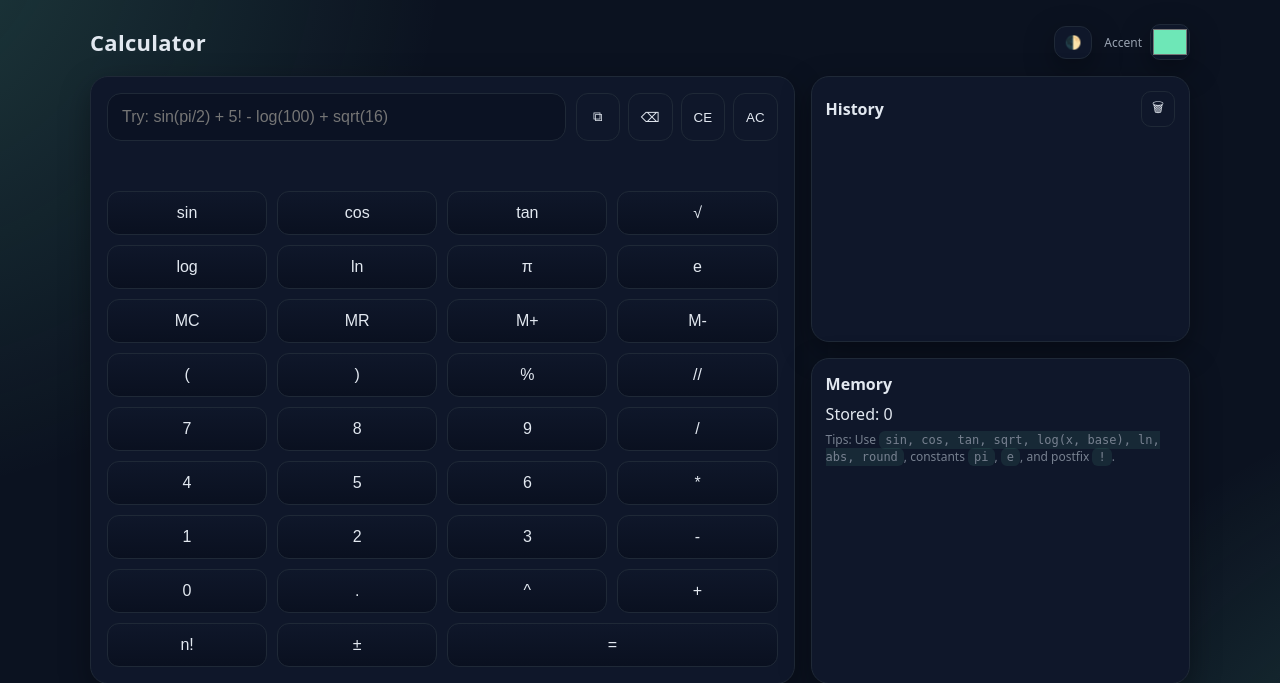
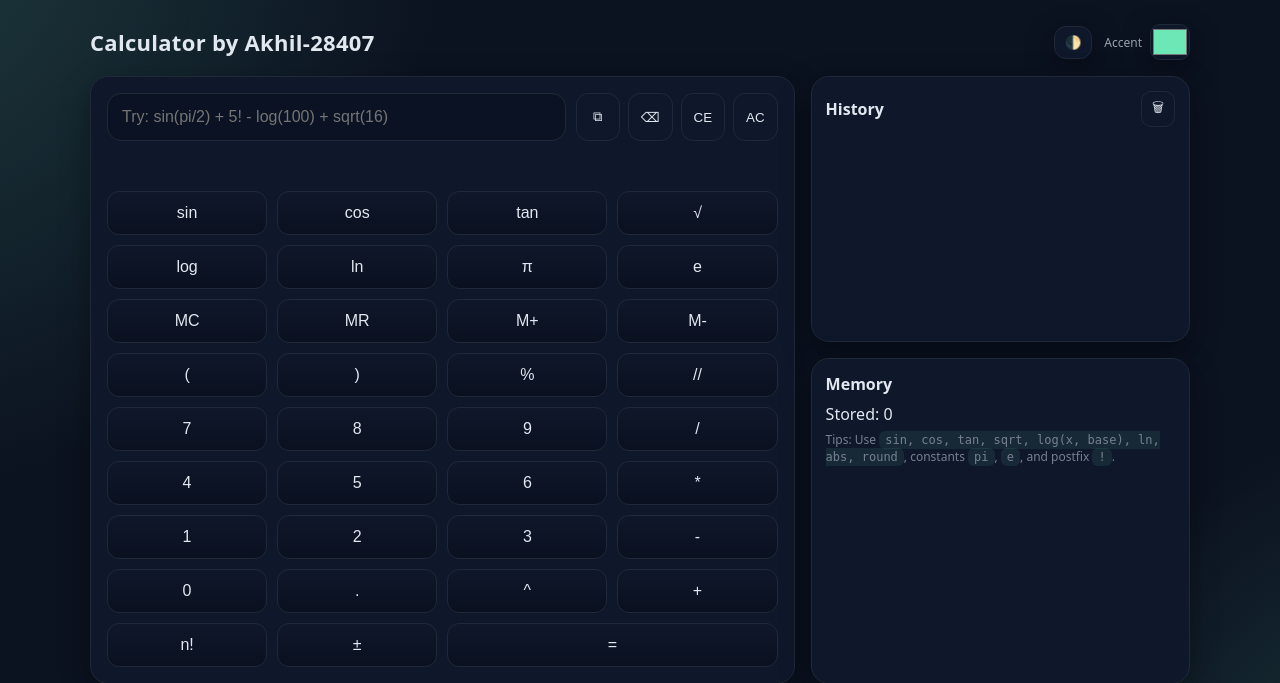
Before and after one commit to Akhil-28407/Calculator, a Flask app: page / in a window 1280 px wide. Shown: the top 683 px of the page. Run offline with Flask 3, Linux system fonts and the light colour scheme.

Commit message:
index.html is updated

```diff
--- a/templates/index.html
+++ b/templates/index.html
@@ -9,7 +9,7 @@
 <body>
   <div class="wrap">
     <header class="topbar">
-      <h1>Calculator</h1>
+      <h1>Calculator by Akhil-28407</h1>
       <div class="controls">
         <button id="themeToggle" title="Toggle theme" aria-label="Toggle theme">🌓</button>
         <label class="accent">
```
